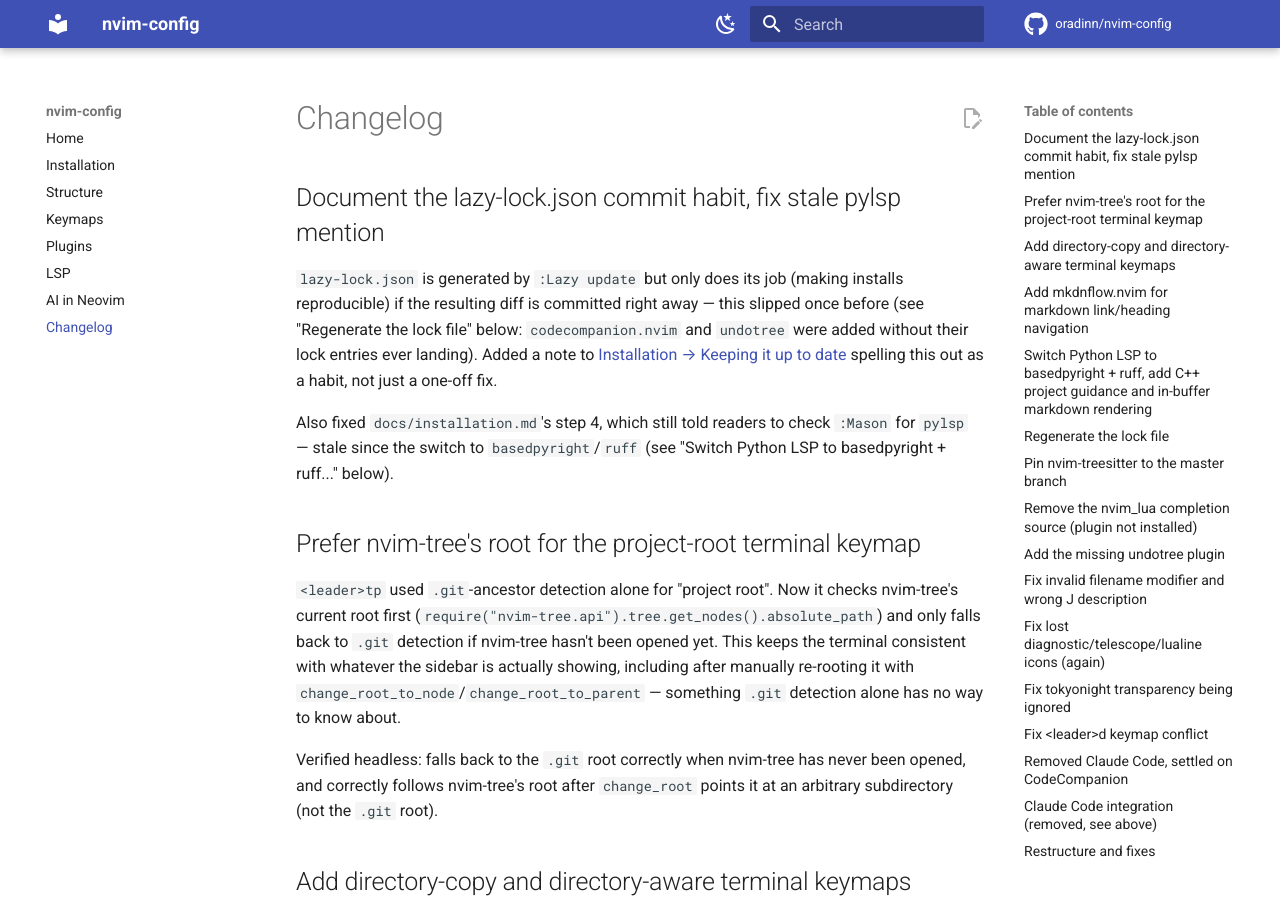
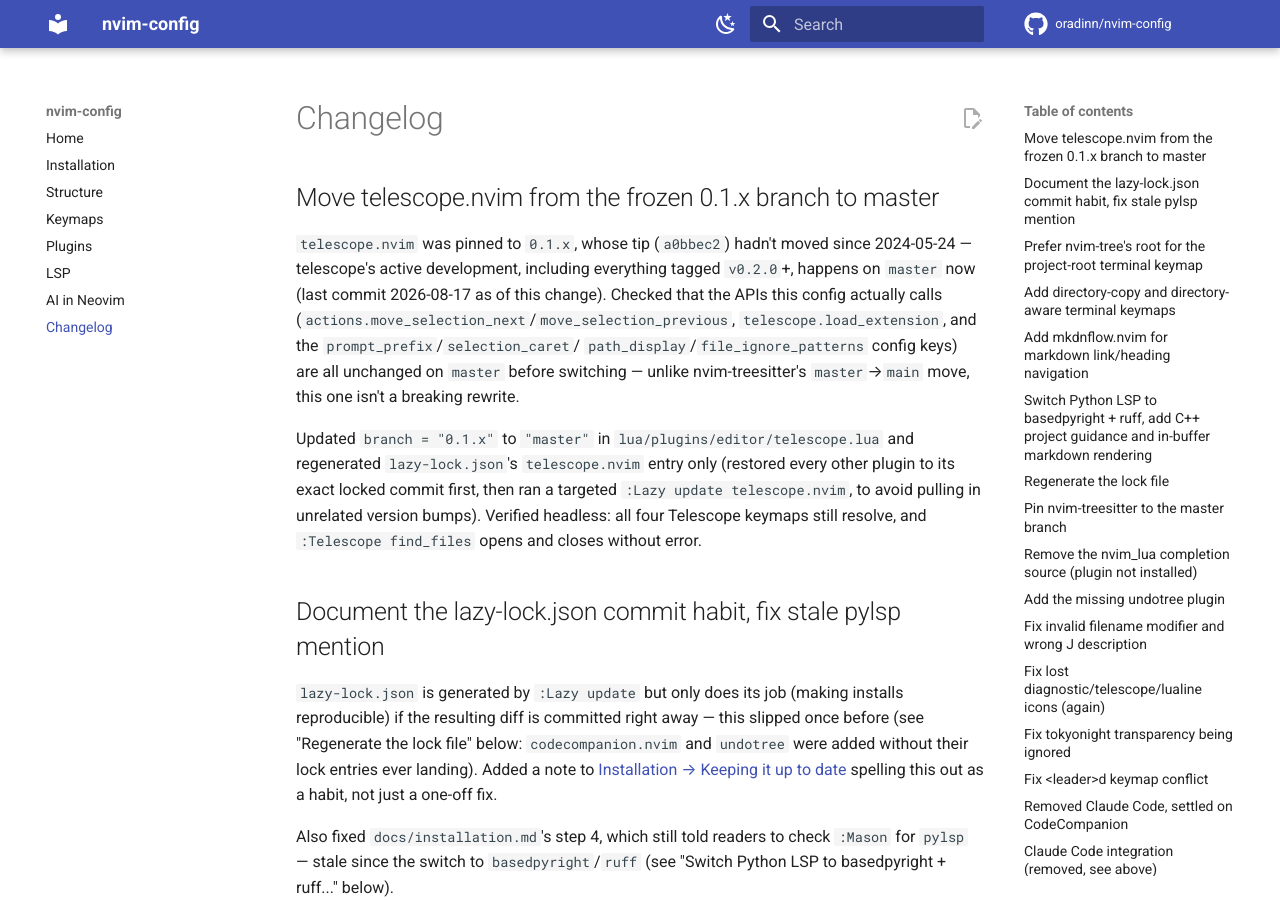
Before and after one commit to oradinn/nvim-config, an MkDocs documentation site: the page built from docs/changelog.md, in a window 1280 px wide and 900 px high. Built offline with MkDocs 1.6.1 and Material for MkDocs 9.7.7, drawn with Linux system fonts in a browser that asks for light colours; comment, search, counter and statistics services are not loaded.

Commit message:
Merge pull request #10 from oradinn/claude/telescope-master-branch
Move telescope.nvim from the frozen 0.1.x branch to master

```diff
--- a/docs/changelog.md
+++ b/docs/changelog.md
@@ -1,4 +1,23 @@
 # Changelog
+
+## Move telescope.nvim from the frozen 0.1.x branch to master
+
+`telescope.nvim` was pinned to `0.1.x`, whose tip (`a0bbec2`) hadn't moved
+since 2024-05-24 — telescope's active development, including everything
+tagged `v0.2.0`+, happens on `master` now (last commit 2026-08-17 as of this
+change). Checked that the APIs this config actually calls
+(`actions.move_selection_next`/`move_selection_previous`,
+`telescope.load_extension`, and the `prompt_prefix`/`selection_caret`/
+`path_display`/`file_ignore_patterns` config keys) are all unchanged on
+`master` before switching — unlike nvim-treesitter's `master`→`main` move,
+this one isn't a breaking rewrite.
+
+Updated `branch = "0.1.x"` to `"master"` in `lua/plugins/editor/telescope.lua`
+and regenerated `lazy-lock.json`'s `telescope.nvim` entry only (restored
+every other plugin to its exact locked commit first, then ran a targeted
+`:Lazy update telescope.nvim`, to avoid pulling in unrelated version bumps).
+Verified headless: all four Telescope keymaps still resolve, and
+`:Telescope find_files` opens and closes without error.
 
 ## Document the lazy-lock.json commit habit, fix stale pylsp mention
 
--- a/lazy-lock.json
+++ b/lazy-lock.json
@@ -25,7 +25,7 @@
   "plenary.nvim": { "branch": "master", "commit": "b9fd5226c2f76c951fc8ed5923d85e4de065e509" },
   "render-markdown.nvim": { "branch": "main", "commit": "640a3ec6d538bad17c328be373c7cad0293d9589" },
   "telescope-fzf-native.nvim": { "branch": "main", "commit": "1f08ed60cafc8f6168b72b80be2b2ea149813e55" },
-  "telescope.nvim": { "branch": "0.1.x", "commit": "a0bbec21143c7bc5f8bb02e0005fa0b982edc026" },
+  "telescope.nvim": { "branch": "master", "commit": "40aedd8a68c78a656a10a8d62d80c54af59420fb" },
   "tokyonight.nvim": { "branch": "main", "commit": "4fe1b0c44f5d6ee769cdfbdffc7ccb703f53feda" },
   "undotree": { "branch": "master", "commit": "6fa6b57cda8459e1e4b2ca34df702f55242f4e4d" },
   "which-key.nvim": { "branch": "main", "commit": "b4177e3eaf15fe5eb8357ebac2286d488be1ed00" }
```
Also changed, not shown: 1 other file.
